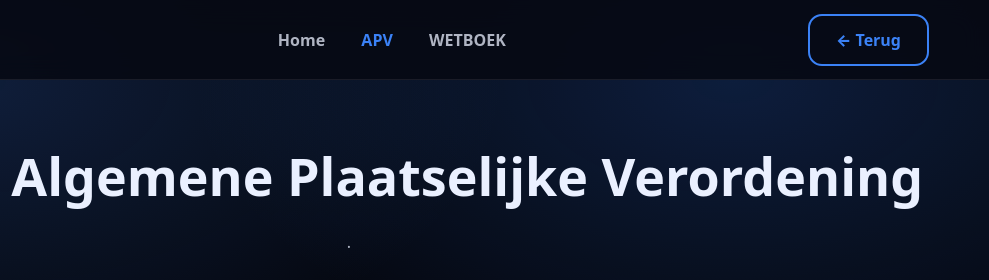
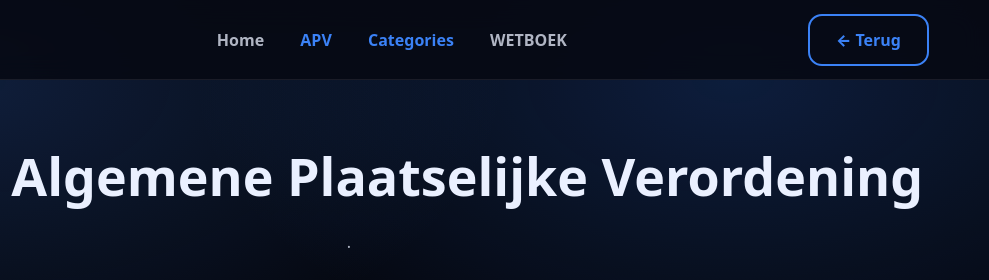
Before and after one commit to zuiderveld/utrecht-roleplay, a website: page apv.html in a window 1280 px wide. Shown: the top 280 px of the page, 291-1280 px from the left. Drawn offline with Linux system fonts and the light colour scheme.

Commit message:
Update apv.html

```diff
--- a/apv.html
+++ b/apv.html
@@ -19,6 +19,7 @@
     <nav class="nav">
         <a href="index.html">Home</a>
         <a href="apv.html" class="active">APV</a>
+        <a href="categories.html" class="active">Categories</a>
         <a href="https://docs.google.com/document/d/1qfrcfnsyI-__ufqnPlb56kWgw-W60IqPYoCM7Wxf-Zw/edit?tab=t.0" target="_blank" rel="noopener">WETBOEK</a>
     </nav>
     <div class="nav-buttons">
```
